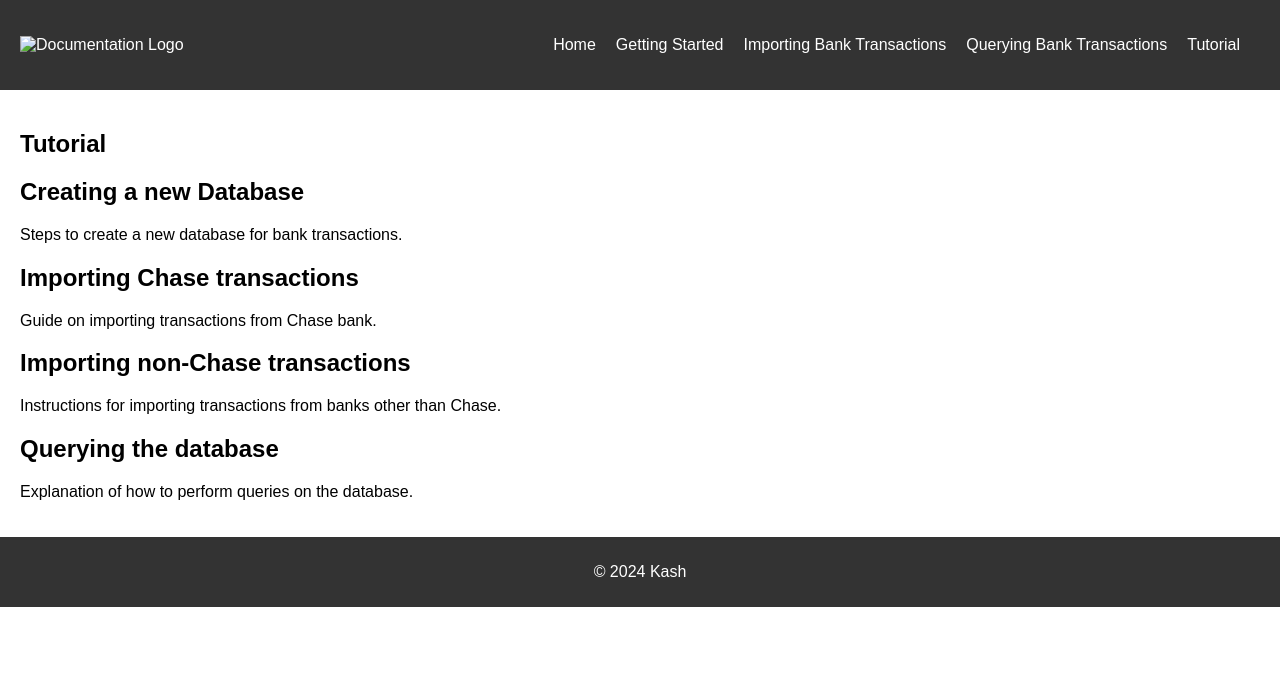
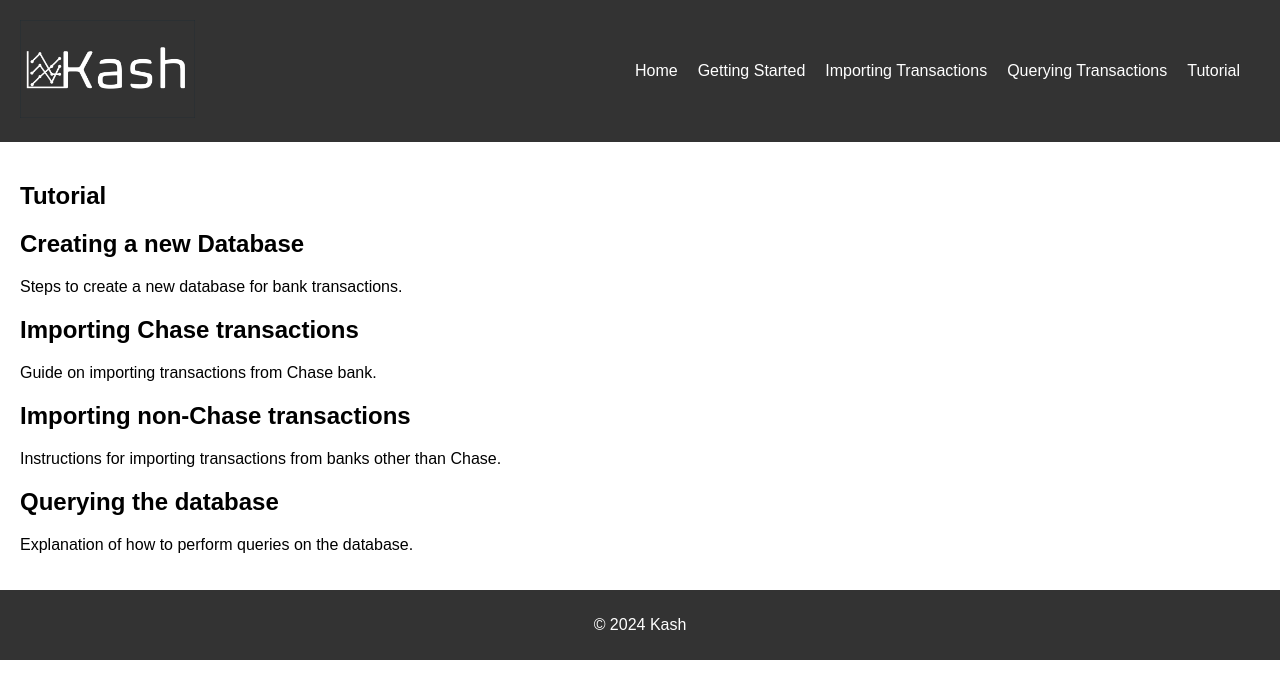
Before and after one commit to irvingmp6/kash, a plain HTML site: page docs/tutorial.html in a window 1280 px wide. Drawn offline with Linux system fonts and the light colour scheme.

Commit message:
added logo

```diff
--- a/docs/styles.css
+++ b/docs/styles.css
@@ -15,7 +15,8 @@ header {
 }
 
 .logo img {
-    height: 50px;
+    width: 175px;
+    height: auto;
 }
 
 nav ul {
--- a/docs/tutorial.html
+++ b/docs/tutorial.html
@@ -9,14 +9,14 @@
 <body>
     <header>
         <div class="logo">
-            <img src="images/logo.png" alt="Documentation Logo">
+            <img src="media/kash-logo.png" alt="Documentation Logo">
         </div>
         <nav>
             <ul>
                 <li><a href="../index.html">Home</a></li>
                 <li><a href="getting_started.html">Getting Started</a></li>
-                <li><a href="importing_transactions.html">Importing Bank Transactions</a></li>
-                <li><a href="querying_transactions.html">Querying Bank Transactions</a></li>
+                <li><a href="importing_transactions.html">Importing Transactions</a></li>
+                <li><a href="querying_transactions.html">Querying Transactions</a></li>
                 <li><a href="tutorial.html">Tutorial</a></li>
             </ul>
         </nav>
```
Also changed, not shown: docs/getting_started.html (+3 -3 lines), docs/importing_transactions.html (+3 -3 lines), docs/querying_transactions.html (+3 -3 lines), index.html (+3 -3 lines), docs/media/kash-logo.png (added).
